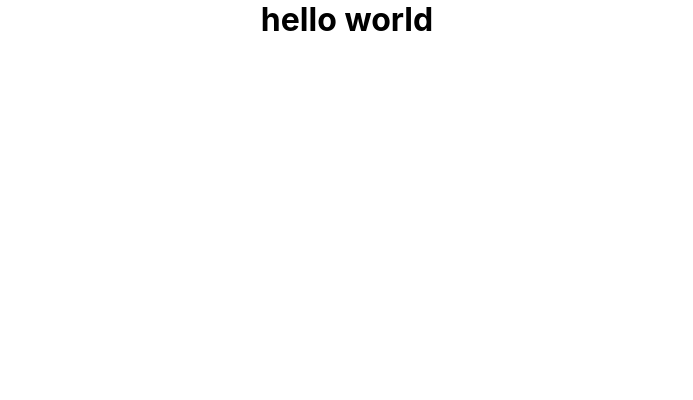
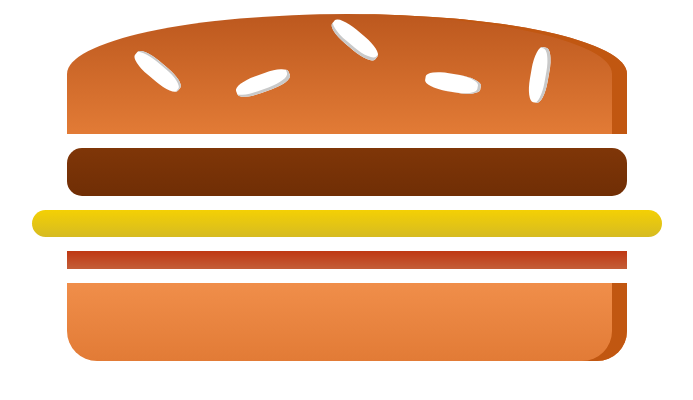
Before and after one commit to Burhan-Rashid/burger-builder, a React (Create React App) app: page / in a window 1280 px wide. Shown: the top 400 px of the page, without its empty margins (293-986 px from the left). Built offline with nearby package versions, Linux system fonts and the light colour scheme.

Commit message:
Added burger Css

```diff
--- a/src/App.js
+++ b/src/App.js
@@ -1,9 +1,10 @@
 import './App.css';
+import BurgerBuilder from './containers/BurgerBuilder';
 
 function App() {
   return (
     <div className="App">
-      <h1>hello world</h1>
+      <BurgerBuilder />
     </div>
   );
 }
--- /dev/null
+++ b/src/components/Burger.css
@@ -0,0 +1,143 @@
+.Burger {
+  width: 100%;
+  margin: auto;
+  height: 250px;
+  overflow: scroll;
+  text-align: center;
+  font-weight: bold;
+  font-size: 1.2rem;
+}
+
+@media (min-width: 500px) and (min-height: 400px) {
+  .Burger {
+    width: 350px;
+    height: 300px;
+  }
+}
+
+@media (min-width: 500px) and (min-height: 401px) {
+  .Burger {
+    width: 450px;
+    height: 400px;
+  }
+}
+
+@media (min-width: 1000px) and (min-height: 700px) {
+  .Burger {
+    width: 700px;
+    height: 600px;
+  }
+}
+
+.BreadBottom {
+  height: 13%;
+  width: 80%;
+  background: linear-gradient(#f08e4a, #e27b36);
+  border-radius: 0 0 30px 30px;
+  box-shadow: inset -15px 0 #c15711;
+  margin: 2% auto;
+}
+
+.BreadTop {
+  height: 20%;
+  width: 80%;
+  background: linear-gradient(#bc581e, #e27b36);
+  border-radius: 50% 50% 0 0;
+  box-shadow: inset -15px 0 #c15711;
+  margin: 2% auto;
+  position: relative;
+}
+
+.Seeds1 {
+  width: 10%;
+  height: 15%;
+  position: absolute;
+  background-color: white;
+  left: 30%;
+  top: 50%;
+  border-radius: 40%;
+  transform: rotate(-20deg);
+  box-shadow: inset -2px -3px #c9c9c9;
+}
+
+.Seeds1:after {
+  content: "";
+  width: 100%;
+  height: 100%;
+  position: absolute;
+  background-color: white;
+  left: -170%;
+  top: -260%;
+  border-radius: 40%;
+  transform: rotate(60deg);
+  box-shadow: inset -1px 2px #c9c9c9;
+}
+
+.Seeds1:before {
+  content: "";
+  width: 100%;
+  height: 100%;
+  position: absolute;
+  background-color: white;
+  left: 180%;
+  top: -50%;
+  border-radius: 40%;
+  transform: rotate(60deg);
+  box-shadow: inset -1px -3px #c9c9c9;
+}
+
+.Seeds2 {
+  width: 10%;
+  height: 15%;
+  position: absolute;
+  background-color: white;
+  left: 64%;
+  top: 50%;
+  border-radius: 40%;
+  transform: rotate(10deg);
+  box-shadow: inset -3px 0 #c9c9c9;
+}
+
+.Seeds2:before {
+  content: "";
+  width: 100%;
+  height: 100%;
+  position: absolute;
+  background-color: white;
+  left: 150%;
+  top: -130%;
+  border-radius: 40%;
+  transform: rotate(90deg);
+  box-shadow: inset 1px 3px #c9c9c9;
+}
+
+.Meat {
+  width: 80%;
+  height: 8%;
+  background: linear-gradient(#7f3608, #702e05);
+  margin: 2% auto;
+  border-radius: 15px;
+}
+
+.Cheese {
+  width: 90%;
+  height: 4.5%;
+  margin: 2% auto;
+  background: linear-gradient(#f4d004, #d6bb22);
+  border-radius: 20px;
+}
+
+.Salad {
+  width: 85%;
+  height: 7%;
+  margin: 2% auto;
+  background: linear-gradient(#228c1d, #91ce50);
+  border-radius: 20px;
+}
+
+.Bacon {
+  width: 80%;
+  height: 3%;
+  background: linear-gradient(#bf3813, #c45e38);
+  margin: 2% auto;
+}
--- /dev/null
+++ b/src/components/Burger.js
@@ -0,0 +1,21 @@
+import React from 'react'
+import "./Burger.css"
+
+function Burger() {
+    return (
+        <div className="Burger">
+            <div className="BreadTop">
+                <div className="Seeds1">
+                </div>
+                <div className="Seeds2">
+                </div>
+            </div>
+            <div className="Meat"></div>
+            <div className="Cheese"></div>
+            <div className="Bacon"></div>
+            <div className="BreadBottom"></div>
+        </div>
+    )
+}
+
+export default Burger
--- /dev/null
+++ b/src/containers/BurgerBuilder.js
@@ -0,0 +1,12 @@
+import React from 'react'
+import Burger from "../components/Burger"
+
+function BurgerBuilder() {
+    return (
+        <div>
+            <Burger />
+        </div>
+    )
+}
+
+export default BurgerBuilder
```
